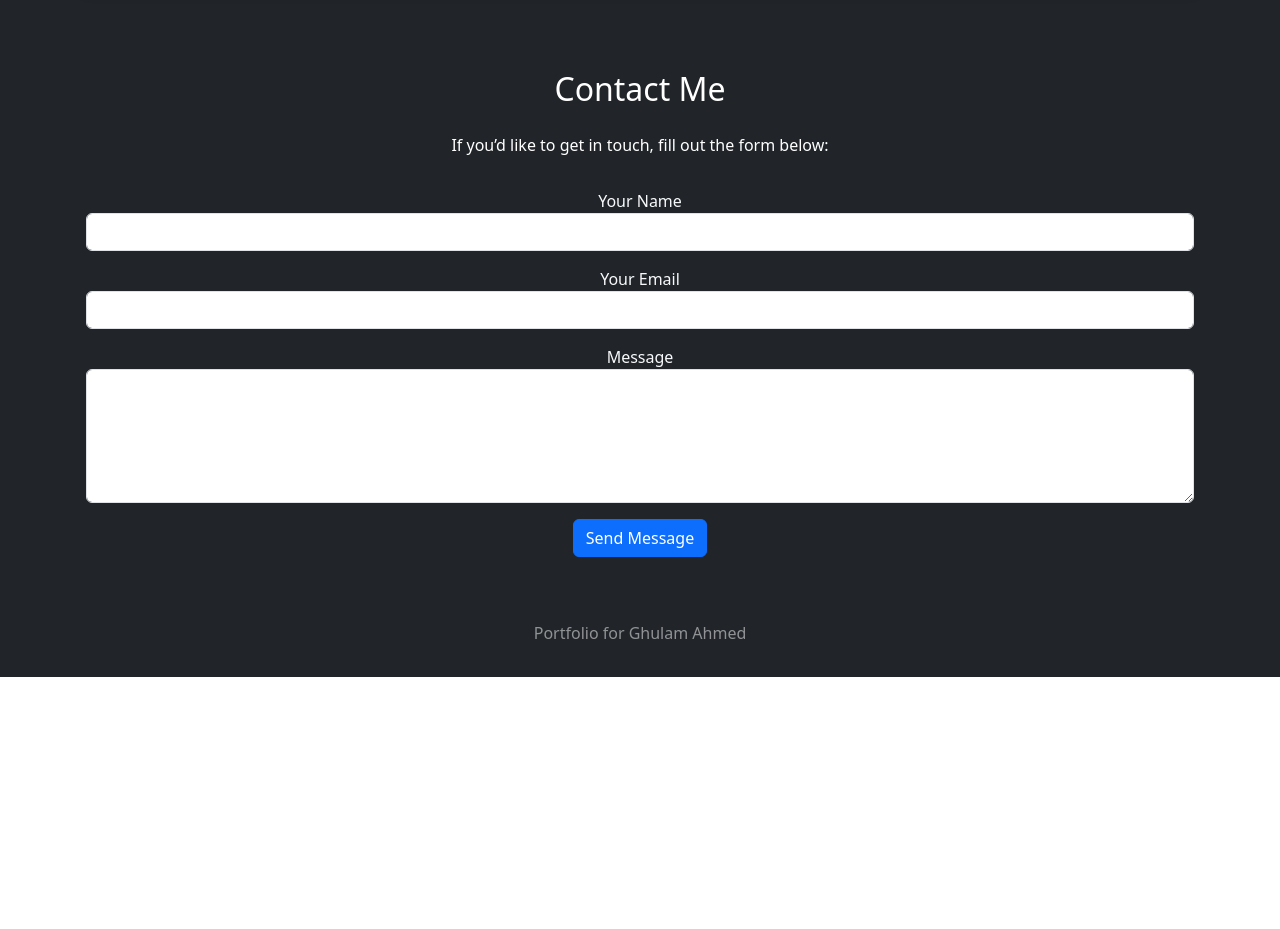
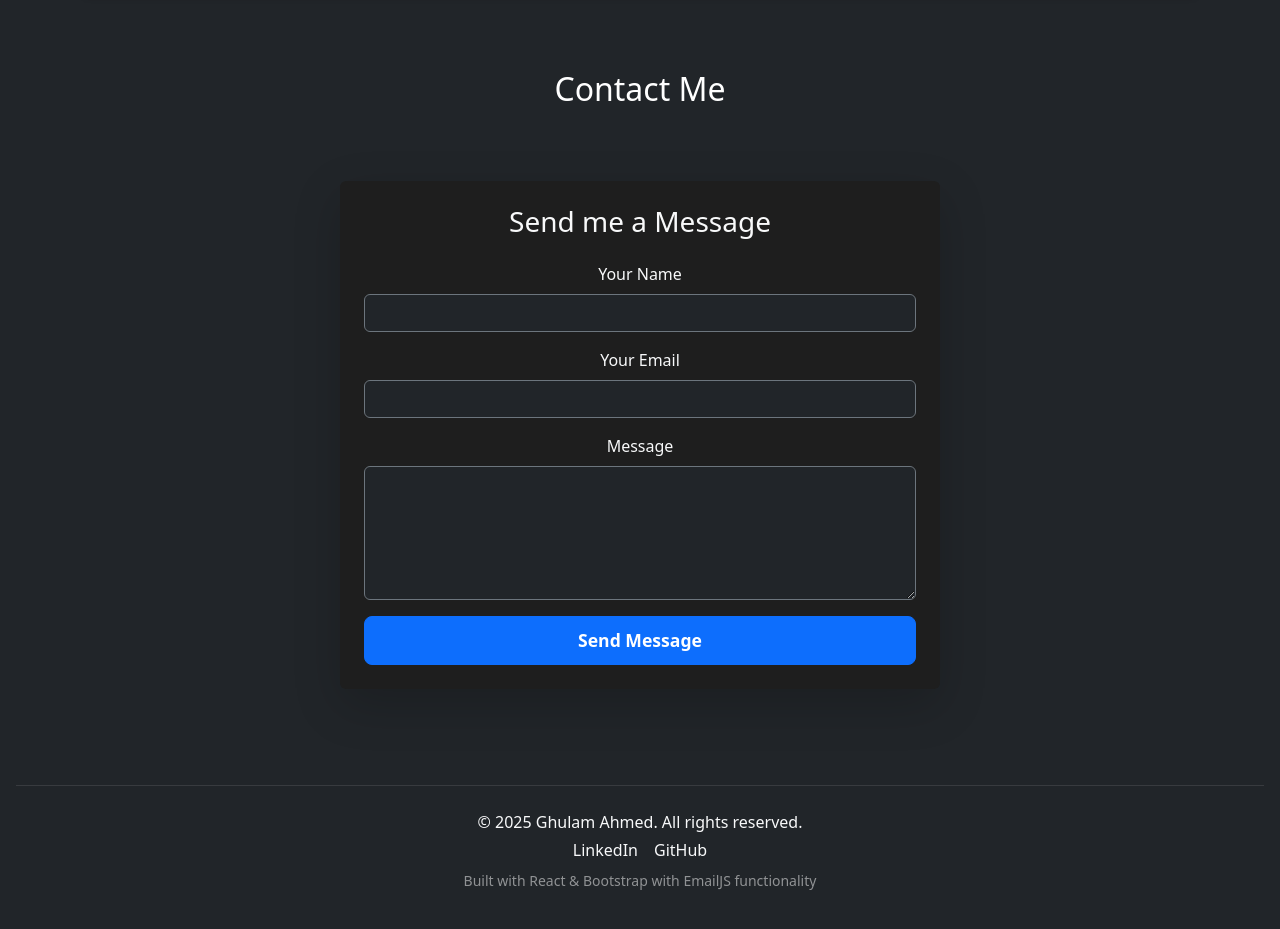
Before and after one commit to ghxlam/personal-website, a React (Create React App) app: page / in a window 1280 px wide. Shown: the part 3202-4131 px from the top of the page. Before the commit the page ends 3879 px from the top, so only its background shows below. Built offline with nearby package versions, Linux system fonts and the light colour scheme.

Commit message:
made contact form look better and improved footer

```diff
--- a/src/components/ContactForm.js
+++ b/src/components/ContactForm.js
@@ -23,6 +23,7 @@ const ContactForm = () => {
       )
       .then(() => {
         alert("Message sent successfully!");
+        setFormData({ name: "", email: "", message: "" });
       })
       .catch((err) => {
         console.error(err);
@@ -31,44 +32,68 @@ const ContactForm = () => {
   };
 
   return (
-    <form onSubmit={handleSubmit} className="p-3 bg-dark text-light rounded">
+    <div className="container my-5">
+      <div
+        className="p-4 rounded shadow-lg"
+        style={{
+          backgroundColor: "#1e1e1e",
+          maxWidth: "600px",
+          margin: "0 auto",
+        }}
+      >
+        <h3 className="text-center mb-4 text-light">Send me a Message</h3>
+        <form onSubmit={handleSubmit}>
           <div className="mb-3">
-        <label>Your Name</label>
+            <label className="form-label text-light">Your Name</label>
             <input
               type="text"
               name="name"
               value={formData.name}
               onChange={handleChange}
-          className="form-control"
+              className="form-control bg-dark text-light border-secondary"
               required
             />
           </div>
+
           <div className="mb-3">
-        <label>Your Email</label>
+            <label className="form-label text-light">Your Email</label>
             <input
               type="email"
               name="email"
               value={formData.email}
               onChange={handleChange}
-          className="form-control"
+              className="form-control bg-dark text-light border-secondary"
               required
             />
           </div>
+
           <div className="mb-3">
-        <label>Message</label>
+            <label className="form-label text-light">Message</label>
             <textarea
               name="message"
               value={formData.message}
               onChange={handleChange}
-          className="form-control"
+              className="form-control bg-dark text-light border-secondary"
               rows="5"
               required
             ></textarea>
           </div>
-      <button type="submit" className="btn btn-primary">
+
+          <button
+            type="submit"
+            className="btn btn-primary w-100"
+            style={{
+              padding: "10px",
+              fontWeight: "bold",
+              fontSize: "1.1rem",
+              borderRadius: "8px",
+            }}
+          >
             Send Message
           </button>
         </form>
+      </div>
+    </div>
   );
 };
 
--- a/src/components/Footer.js
+++ b/src/components/Footer.js
@@ -1,6 +1,34 @@
 const Footer = () => (
-  <footer className="mt-auto text-white-50 text-center">
-    <p>Portfolio for Ghulam Ahmed</p>
+  <footer
+    className="bg-dark text-light py-4 mt-auto"
+    style={{ borderTop: "1px solid rgba(255,255,255,0.1)" }}
+  >
+    <div className="container text-center">
+      <p className="mb-1">
+        &copy; {new Date().getFullYear()} Ghulam Ahmed. All rights reserved.
+      </p>
+      <div className="d-flex justify-content-center gap-3">
+        <a
+          href="https://www.linkedin.com/in/ghulam-ahmed-b79b13252/"
+          target="_blank"
+          rel="noopener noreferrer"
+          className="text-light text-decoration-none"
+        >
+          LinkedIn
+        </a>
+        <a
+          href="https://github.com/ghxlam"
+          target="_blank"
+          rel="noopener noreferrer"
+          className="text-light text-decoration-none"
+        >
+          GitHub
+        </a>
+      </div>
+      <small className="d-block mt-2 text-white-50">
+        Built with React & Bootstrap with EmailJS functionality
+      </small>
+    </div>
   </footer>
 );
 
--- a/src/components/Hero.js
+++ b/src/components/Hero.js
@@ -133,7 +133,6 @@ const Hero = () => (
     </Section>
 
     <Section id="contact" title="Contact Me">
-      <p>If you’d like to get in touch, fill out the form below:</p>
       <ContactForm />
     </Section>
   </main>
```
Lines whose indentation alone changed are shown as unchanged.
